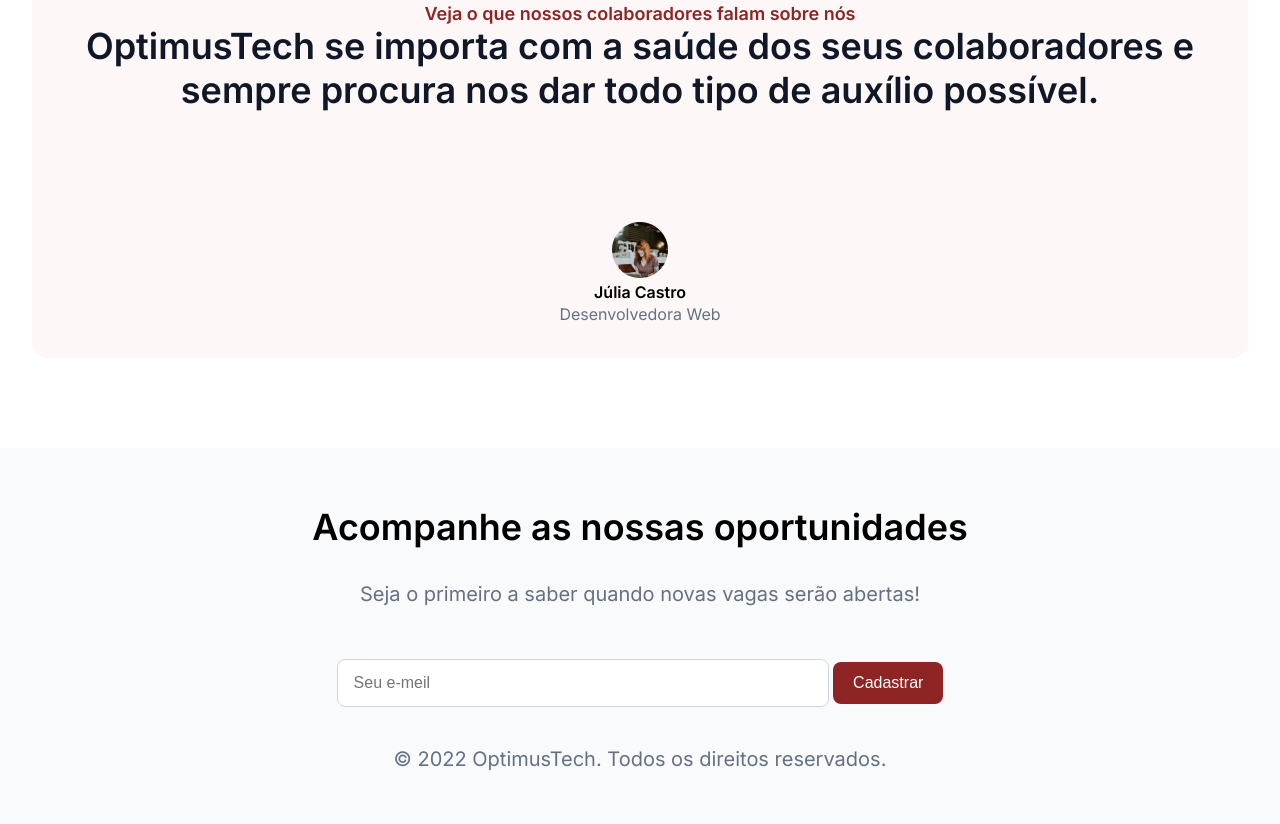
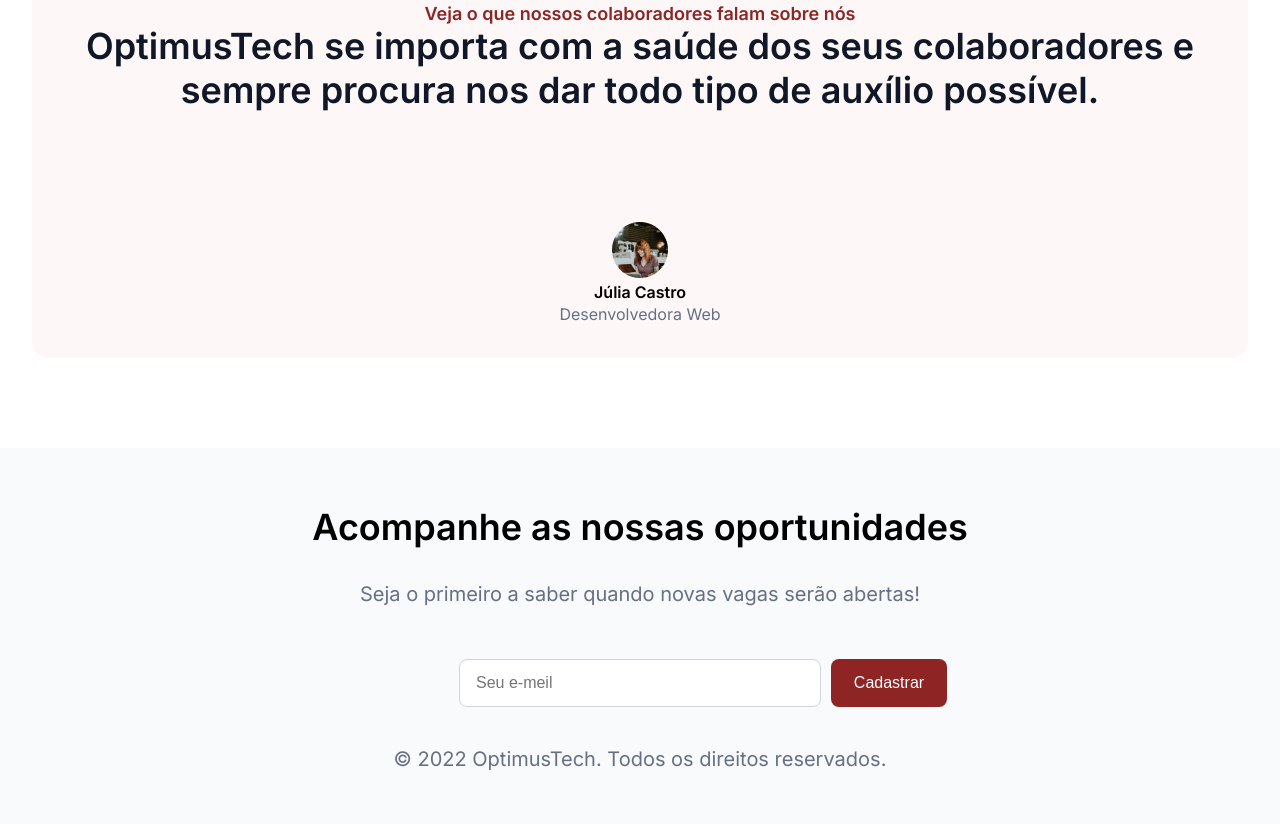
Before and after one commit to RafaeL-Malaquias/7daysOfCode-HTML-CSS-1, a plain HTML site: page index.html in a window 1280 px wide. Shown: the part 2583-3407 px from the top of the page. Drawn offline with Linux system fonts and the light colour scheme.

Commit message:
Update style.css

```diff
--- a/css/style.css
+++ b/css/style.css
@@ -283,7 +283,7 @@ footer >p {
 input {
     border: 1px solid #D0D5DD;
     border-radius: 8px;
-    width: 492px ;
+    width: 362px ;
     height: 48px;
     padding: 12px 14px 12px 16px;
     font-size: 16px;
@@ -291,6 +291,7 @@ input {
     font-weight: 400px;
 }
 form > button {
+    position: absolute;
     background-color: var(--cor-vinho);
     color: var(--cor-branco);
     border: 1px solid #D0D5DD;
@@ -300,8 +301,13 @@ form > button {
     font-weight: 500px;
     padding: 12px 20px 12px 20px; /* usei peddi para mover o pleceloader*/
     box-shadow: 0px 1px 2px rgba(16, 24,40, 0,05);
+    margin-left: 10px;
+    width: 116px;
+    height: 48px;
 }
-
+form > button:hover {
+    cursor: pointer;
+}
 .rodape-reser {
     margin-top: 40px;
     font-weight: 400px;
```
